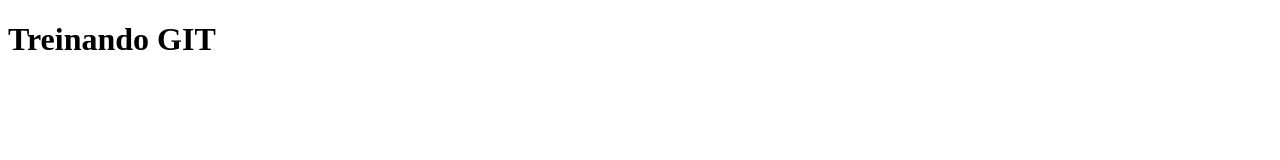
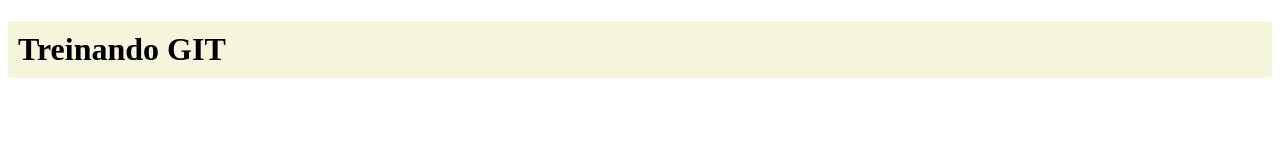
Before and after one commit to marcosgomes0/javascript-git, a plain HTML site: page index.html in a window 1280 px wide. Drawn offline with Linux system fonts and the light colour scheme.

Commit message:
estilo do h1

```diff
--- a/index.html
+++ b/index.html
@@ -5,6 +5,13 @@
   <meta http-equiv="X-UA-Compatible" content="IE=edge">
   <meta name="viewport" content="width=device-width, initial-scale=1.0">
   <title>GIT</title>
+  <style>
+    h1{
+      padding: 10px;
+      border-radius: 3px;
+      background-color: beige;
+    }
+  </style>
 </head>
 <body>
   <h1>Treinando GIT</h1>
```
